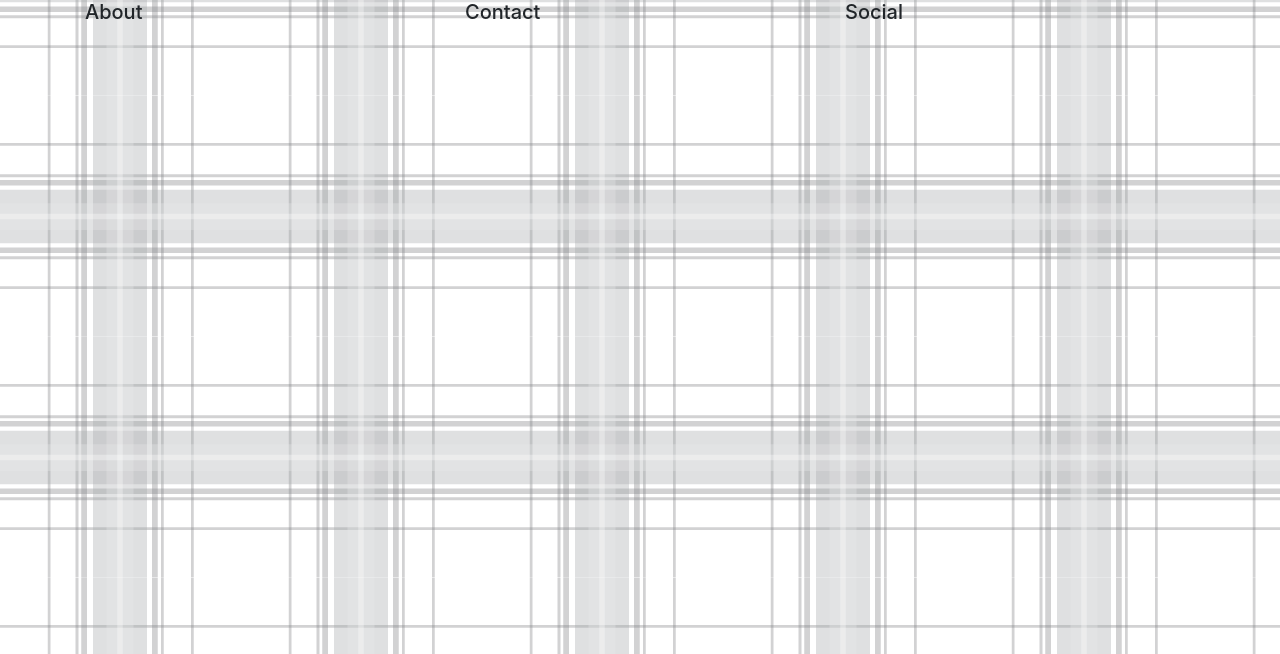
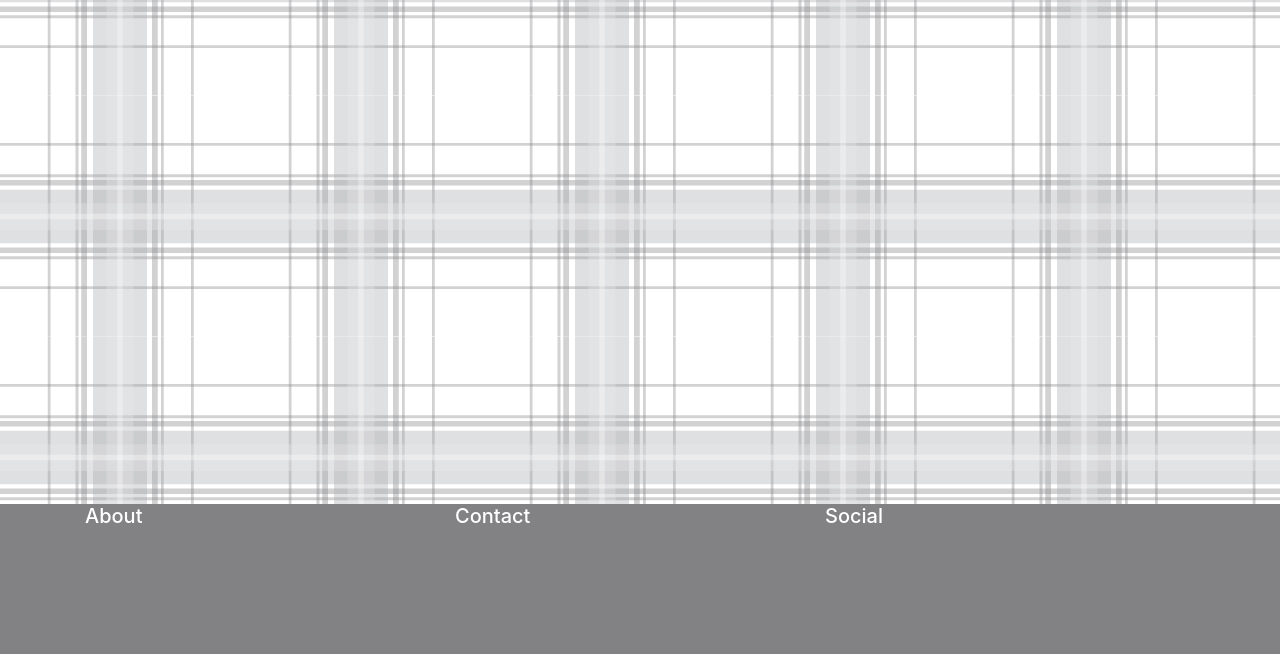
Before and after one commit to Joojoobee87/TartanThom, a Django app: template templates/base.html in a window 1280 px wide. Shown: the part 146-800 px from the top of the page. Run offline with Django 3.2, Linux system fonts and the light colour scheme; the template is opened without the code that fills it, so the values that code supplies are empty; some libraries are stand-ins or nearby versions.

Commit message:
added basic sizing and colour styling to footer elements

```diff
--- a/static/css/style.css
+++ b/static/css/style.css
@@ -8,3 +8,26 @@ body {
     height: 120px;
     width: 280px;
 }
+
+/*----------------------Footer------------------------------*/
+
+footer {
+    display: block;
+    position: fixed;
+    bottom: 0;
+    width: 100%;
+    height: 150px;
+    background-color: #828285;
+}
+
+.footer-container {
+    height: 100%;
+    width: 100%;
+    margin: 0 auto;
+    color: #ffffff;
+}
+
+.footer-row {
+    height: 100%;
+    width: 100%;
+}
```
